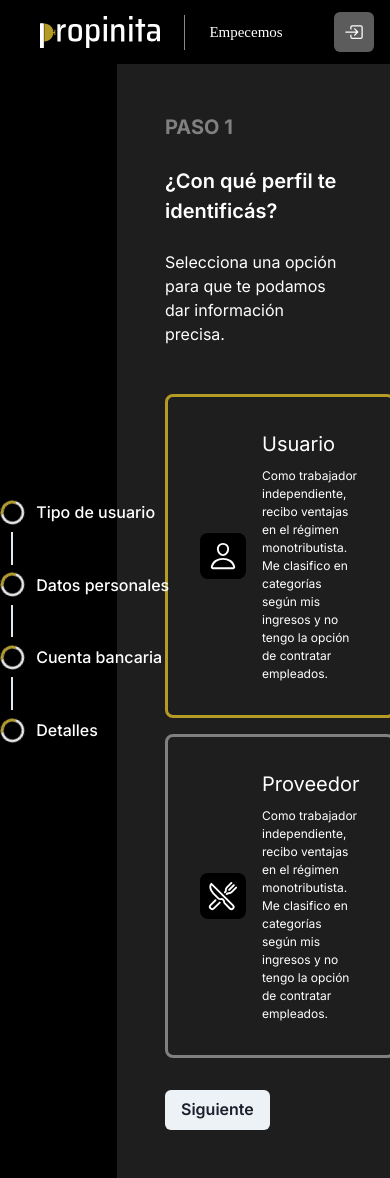
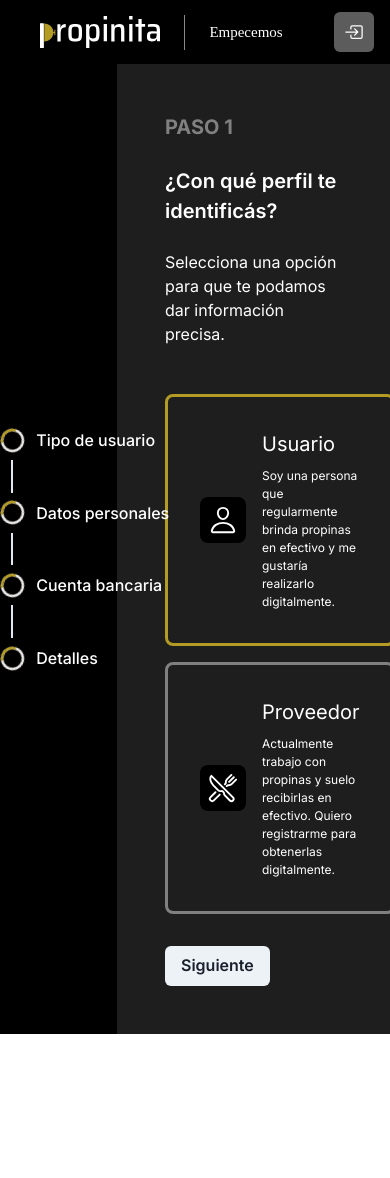
Before and after one commit to francocampaiola/propinita, a Next.js app: page /onboarding in a window 390 px wide. After the commit the page ends 1034 px from the top, so only its background shows below. Built offline with nearby package versions, Linux system fonts and the light colour scheme.

Commit message:
chore: Update placeholder for phone input in UserPersonalData step

```diff
--- a/src/app/onboarding/steps/UserBankData.tsx
+++ b/src/app/onboarding/steps/UserBankData.tsx
@@ -34,7 +34,7 @@ const UserBankData = ({ onNext, onBack }: any) => {
                 Vincular con MercadoPago
               </Text>
               <Text fontSize={'xs'} color={'white'}>
-                Como trabajador independiente, recibo ventajas en el régimen monotributista. <br /> Me clasifico en categorías según mis ingresos y no tengo la opción de contratar empleados.
+                Debe ser una cuenta de MercadoPago habilitada sin ninguna sujeción a personas políticamente expuestas o sin comprobantes de ingresos.
               </Text>
             </Flex>
           </Flex>
--- a/src/app/onboarding/steps/UserPersonalData.tsx
+++ b/src/app/onboarding/steps/UserPersonalData.tsx
@@ -86,7 +86,7 @@ const UserPersonalData = ({ onNext, onBack }: any) => {
         <Flex direction={'column'} gap={2}>
           <Text color={'white'}>Teléfono</Text>
           <Input
-            placeholder='+54 9 11 2233 4455'
+            placeholder='1122334455'
             value={phone}
             onChange={(e) => setPhone(e.target.value)}
             required
--- a/src/app/onboarding/steps/UserType.tsx
+++ b/src/app/onboarding/steps/UserType.tsx
@@ -11,7 +11,7 @@ const UserType = ({ onNext }: any) => {
 
   return (
     <Box w={'100%'} minHeight={'100vh'}
-    height={'100%'} borderRadius={'xl'}>
+      height={'100%'} borderRadius={'xl'}>
       <Flex p={12} direction={'column'} gap={6}>
         <Text textTransform={'uppercase'} fontWeight={'bold'} fontSize={'xl'} color={'gray'}>
           Paso 1
@@ -42,7 +42,7 @@ const UserType = ({ onNext }: any) => {
               Usuario
             </Text>
             <Text fontSize={'xs'} color={'white'}>
-              Como trabajador independiente, recibo ventajas en el régimen monotributista. <br /> Me clasifico en categorías según mis ingresos y no tengo la opción de contratar empleados.
+              Soy una persona que regularmente brinda propinas en efectivo y me gustaría realizarlo digitalmente.
             </Text>
           </Flex>
         </Flex>
@@ -64,7 +64,8 @@ const UserType = ({ onNext }: any) => {
               Proveedor
             </Text>
             <Text fontSize={'xs'} color={'white'}>
-              Como trabajador independiente, recibo ventajas en el régimen monotributista. <br /> Me clasifico en categorías según mis ingresos y no tengo la opción de contratar empleados.
+            Actualmente trabajo con propinas y suelo recibirlas en efectivo.
+            Quiero registrarme para obtenerlas digitalmente.
             </Text>
           </Flex>
         </Flex>
```
